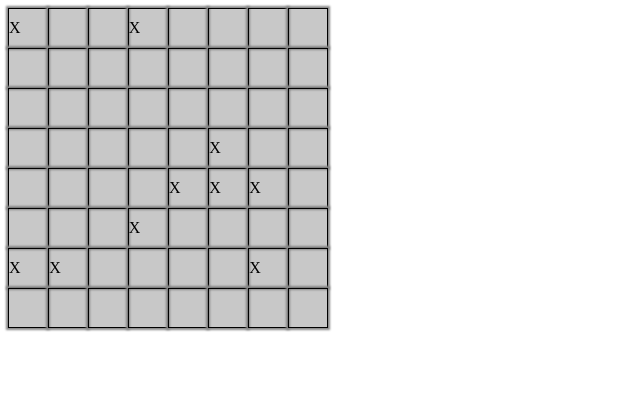
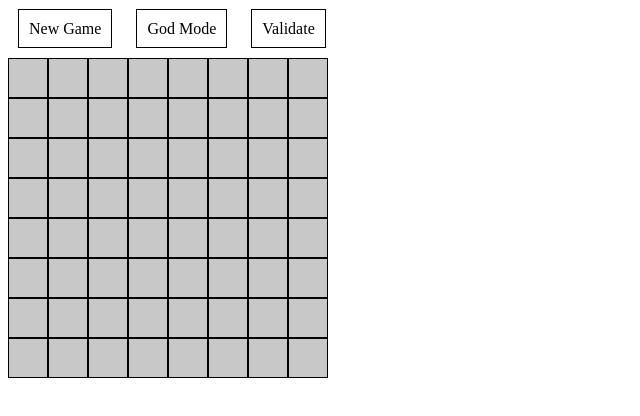
Before and after one commit to dsklikes/Minesweeper, a plain HTML site: page index.html in a window 1280 px wide. Shown: the whole page, without its empty margins (0-640 px from the left). Drawn offline with Linux system fonts and the light colour scheme.

Commit message:
completed game

```diff
--- a/gamelogic.js
+++ b/gamelogic.js
@@ -1,101 +1,207 @@
-$(document).ready(function() {
-
-
 $(function() {
-
+  var gameActive = true;
+  var godModeOn = false;
+  // each tile has two variables
 
   function tile() {
     this.hasMine = false;
     this.isClicked = false;
   }
 
+  // create new blank board
 
-    function newGame(size) {
+  function newGame(size, numMines) {
+    // empty board
     var board = [];
-      var mineCount = 0;
-
     for (var i = 0; i < size; i++) {
       board[i] = [];
       for (var j = 0; j < size; j++) {
+        // each coordinate is made of "tiles"
         board[i][j] = new tile();
       }
     }
-      board = populateMines(board, size);
+    // call populateMines
+    board = populateMines(board, size, numMines);
+
     return board;
   }
 
-    function populateMines(gameBoard, size) {
+  // add mines to board
 
+  function populateMines(gameBoard, size, numMines) {
     var mineCount = 0;
 
-      while (mineCount < 10) {
+    while (mineCount < numMines) {
+      // randomly selects a tile in array
       var i = Math.floor((Math.random() * (size - 1)));
       var j = Math.floor((Math.random() * (size - 1)));
       if (!gameBoard[i][j].hasMine) {
+        // places mines
         gameBoard[i][j].hasMine = true;
-          $(".grid tr:nth-child(" + (i + 1) + ") td:nth-child(" + (j + 1) + ")").html("X");
         mineCount++;
       }
     }
     return gameBoard;
   }
 
-    var gameBoard = newGame(8);
+  // create new gameboard 8x8 and 10 mines
+  var size = 8;
+  var mines = 10;
+  var gameBoard = newGame(size, mines);
+
+  // if you click on a tile
 
   function tileClicked(x, y) {
     gameBoard[x][y].isClicked = true;
+    // change background to red
+    $(".grid tr:nth-child(" + (x + 1) + ") td:nth-child(" + (y + 1) + ")").css('background-color', 'red');
+    // explode if there is a mine/end game
     if (gameBoard[x][y].hasMine) {
       $(".grid tr:nth-child(" + (x + 1) + ") td:nth-child(" + (y + 1) + ")").html("O");
+      endGame();
     } else {
+      // show how many mines
       showNearbyMineCount(x, y);
+    }
+  }
+
+  // count mines around it
+
+  function showNearbyMineCount(x, y) {
+    var mineCounter = 0;
+    // loop through all sides
+    for (var i = -1; i <= 1; i++) {
+      for (var j = -1; j <= 1; j++) {
+        // if within boundaries & there is a mine
+        if ((isWithinBounds(x + i, y + j)) && (gameBoard[x + i][y + j].hasMine)) {
+          mineCounter++;
+        }
+      }
+    }
+
+    // if there are no mines around it
+    if (mineCounter === 0) {
+      for (var i = -1; i <= 1; i++) {
+        for (var j = -1; j <= 1; j++) {
+          // click all tiles that are within boundaries & not clicked yet
+          if ((isWithinBounds(x + i, y + j)) && (!gameBoard[x + i][y + j].isClicked)) {
+            tileClicked(x + i, y + j);
+          }
+        }
+      }
+    } else {
+      // display # of mines
+      $(".grid tr:nth-child(" + (x + 1) + ") td:nth-child(" + (y + 1) + ")").html(mineCounter);
+    }
+  }
+
+
+  // checks if a coordinate is within the boundaries of the game
+
+  function isWithinBounds(x, y) {
+    if ((x >= 0) && (y >= 0) && (x <= (size - 1)) && (y <= (size - 1))) {
+      return true;
+    } else {
+      return false;
     }
 
   }
 
-    function showNearbyMineCount(x, y) {
-      var mineCounter = 0;
-      for (var i = -1; i <= 1; i++) {
-        for (var j = -1; j <= 1; j++) {
-          if ((x + i >= 0) && (y + j >= 0) && (x + i <= 7) && (y + j <= 7)) {
-            if (gameBoard[x + i][y + j].hasMine) {
-              mineCounter++;
-
+  // shows all Mines on board
+  function showAllMines() {
+    for (var i = 0; i < size; i++) {
+      for (var j = 0; j < size; j++) {
+        if (gameBoard[i][j].hasMine) {
+          $(".grid tr:nth-child(" + (i + 1) + ") td:nth-child(" + (j + 1) + ")").html("X");
+          $(".grid tr:nth-child(" + (i + 1) + ") td:nth-child(" + (j + 1) + ")").css("background-color", "yellow");
         }
       }
     }
   }
-       $(".grid tr:nth-child(" + (x + 1) + ") td:nth-child(" + (y + 1) + ")").html(mineCounter);
 
-  /*     if (mineCounter === 0)
-        {
-
-          for (var i = -1; i <= 1; i++) {
-            for (var j = -1; j <= 1; j++) {
-              if ((x + i >= 0) && (y + j >= 0) && (x + i <= 7) && (y + j <= 7)) {
-                 showNearbyMineCount(x+i,y+j)
+  // hides all Mines on board
+  function hideAllMines() {
+    for (var i = 0; i < size; i++) {
+      for (var j = 0; j < size; j++) {
+        if (gameBoard[i][j].hasMine) {
+          $(".grid tr:nth-child(" + (i + 1) + ") td:nth-child(" + (j + 1) + ")").html("");
+          $(".grid tr:nth-child(" + (i + 1) + ") td:nth-child(" + (j + 1) + ")").css("background-color", "#C8C8C8");
         }
       }
     }
   }
+
+  // ends game
+  function endGame() {
+    showAllMines();
+    gameActive = false;
+    $('td').removeClass('active');
+  }
+
+  function checkGame() {
+    var counter = 0;
+    for (var i = 0; i < size; i++) {
+      for (var j = 0; j < size; j++) {
+        if ((gameBoard[i][j].hasMine) || (!gameBoard[i][j].isClicked))
+            {
+              counter++;
+            }
+      }
+    }
+    return (counter===10)? true : false;
+  }
+
+//alerts
+function validationAlert(){
+  if (checkGame()){
+        alert('Congratulations! You won!');
+        endGame();
+     }
      else
      {
-         $(".grid tr:nth-child(" + (x + 1) + ") td:nth-child(" + (y + 1) + ")").html(mineCounter);
-
-        }*/
-
+        alert('Please Keep Playing');
+     }
 }
 
-
-
-
-
+  // on cilck of table cell
   $('td').click(function() {
+    if (gameActive) {
       var col = $(this).parent().children().index($(this));
       var row = $(this).parent().parent().children().index($(this).parent());
       tileClicked(row, col);
+      // auto validation
+      if (checkGame()){validationAlert()};
+    } else {
+      alert('Please Start a New Game')
+    }
   });
 
-
+  // new game button
+  $('li.newGame').click(function() {
+      gameBoard = newGame(size, mines);
+      gameActive = true;
+      $('td').css('background-color','#C8C8C8');
+      $('td').removeClass('active').addClass('active');
+      $('td').html('');
   });
 
+  // god mode button
+  $('li.godMode').click(function() {
+      if (godModeOn)
+      {
+        hideAllMines();
+        godModeOn = false;
+        $(this).removeClass('on');
+      }
+      else {
+        showAllMines();
+        godModeOn = true;
+        $(this).addClass('on');
+      }
     });
+
+  //validate button (now done automatically unnecessary)
+  $('li.validate').click(function() {
+    validationAlert();
+  });
+});
--- a/index.html
+++ b/index.html
@@ -6,87 +6,92 @@
         <script type="text/javascript" src="gamelogic.js"></script>
     </head>
     <body>
+        <ul>
+            <li class="newGame">New Game</li>
+            <li class="godMode">God Mode</li>
+            <li class="validate">Validate</li>
+        </ul>
         <table class="grid">
             <tbody>
                 <tr>
-                    <td></td>
-                    <td></td>
-                    <td></td>
-                    <td></td>
-                    <td></td>
-                    <td></td>
-                    <td></td>
-                    <td></td>
+                    <td class='active'></td>
+                    <td class='active'></td>
+                    <td class='active'></td>
+                    <td class='active'></td>
+                    <td class='active'></td>
+                    <td class='active'></td>
+                    <td class='active'></td>
+                    <td class='active'></td>
                 </tr>
                 <tr>
-                    <td></td>
-                    <td></td>
-                    <td></td>
-                    <td></td>
-                    <td></td>
-                    <td></td>
-                    <td></td>
-                    <td></td>
+                    <td class='active'></td>
+                    <td class='active'></td>
+                    <td class='active'></td>
+                    <td class='active'></td>
+                    <td class='active'></td>
+                    <td class='active'></td>
+                    <td class='active'></td>
+                    <td class='active'></td>
                 </tr>
                 <tr>
-                    <td></td>
-                    <td></td>
-                    <td></td>
-                    <td></td>
-                    <td></td>
-                    <td></td>
-                    <td></td>
-                    <td></td>
+                    <td class='active'></td>
+                    <td class='active'></td>
+                    <td class='active'></td>
+                    <td class='active'></td>
+                    <td class='active'></td>
+                    <td class='active'></td>
+                    <td class='active'></td>
+                    <td class='active'></td>
                 </tr>
                 <tr>
-                    <td></td>
-                    <td></td>
-                    <td></td>
-                    <td></td>
-                    <td></td>
-                    <td></td>
-                    <td></td>
-                    <td></td>
+                    <td class='active'></td>
+                    <td class='active'></td>
+                    <td class='active'></td>
+                    <td class='active'></td>
+                    <td class='active'></td>
+                    <td class='active'></td>
+                    <td class='active'></td>
+                    <td class='active'></td>
                 </tr>
                 <tr>
-                    <td></td>
-                    <td></td>
-                    <td></td>
-                    <td></td>
-                    <td></td>
-                    <td></td>
-                    <td></td>
-                    <td></td>
+                    <td class='active'></td>
+                    <td class='active'></td>
+                    <td class='active'></td>
+                    <td class='active'></td>
+                    <td class='active'></td>
+                    <td class='active'></td>
+                    <td class='active'></td>
+                    <td class='active'></td>
                 </tr>
                 <tr>
-                    <td></td>
-                    <td></td>
-                    <td></td>
-                    <td></td>
-                    <td></td>
-                    <td></td>
-                    <td></td>
-                    <td></td>
+                    <td class='active'></td>
+                    <td class='active'></td>
+                    <td class='active'></td>
+                    <td class='active'></td>
+                    <td class='active'></td>
+                    <td class='active'></td>
+                    <td class='active'></td>
+                    <td class='active'></td>
                 </tr>
                 <tr>
-                    <td></td>
-                    <td></td>
-                    <td></td>
-                    <td></td>
-                    <td></td>
-                    <td></td>
-                    <td></td>
-                    <td></td>
+                    <td class='active'></td>
+                    <td class='active'></td>
+                    <td class='active'></td>
+                    <td class='active'></td>
+                    <td class='active'></td>
+                    <td class='active'></td>
+                    <td class='active'></td>
+                    <td class='active'></td>
                 </tr>
                 <tr>
-                    <td></td>
-                    <td></td>
-                    <td></td>
-                    <td></td>
-                    <td></td>
-                    <td></td>
-                    <td></td>
-                    <td></td>
+                    <td class='active'></td>
+                    <td class='active'></td>
+                    <td class='active'></td>
+                    <td class='active'></td>
+                    <td class='active'></td>
+                    <td class='active'></td>
+                    <td class='active'></td>
+                    <td class='active'></td>
                 </tr>
             </tbody>
         </table>
--- a/styles.css
+++ b/styles.css
@@ -3,7 +3,6 @@
     height: 320px;
     border-collapse:separate;
     border-spacing:0;
-    background-color: #C8C8C8;
 }
 .grid td {
     margin: 0;
@@ -11,10 +10,36 @@
     width: 40px;
     height: 40px;
     border: solid 1px black;
-    -moz-box-shadow: 0 0 2px 2px #888;
-    -webkit-box-shadow: 0 0 2px 2px#888;
-    box-shadow: 0 0 2px 2px #888;
+
+    text-align: center;
+    background-color: #C8C8C8;
+
 }
-.grid td:hover {
-    background-color: #484848;
+
+.default {
+    background-color: #C8C8C8;
 }
+.on{
+    background-color:red;
+}
+.active {
+    cursor: pointer;
+}
+
+ul {
+    list-style: none;
+    margin: 20px 0;
+    padding: 0px;
+}
+
+li {
+    display:inline;
+    height:30px;
+    border: solid 1px black;
+    margin: 10px;
+    padding: 10px;
+    cursor: pointer;
+}
+li:hover {
+    background-color: blue;
+}
```
Also changed, not shown: 1 other file. Lines whose indentation alone changed are shown as unchanged.
